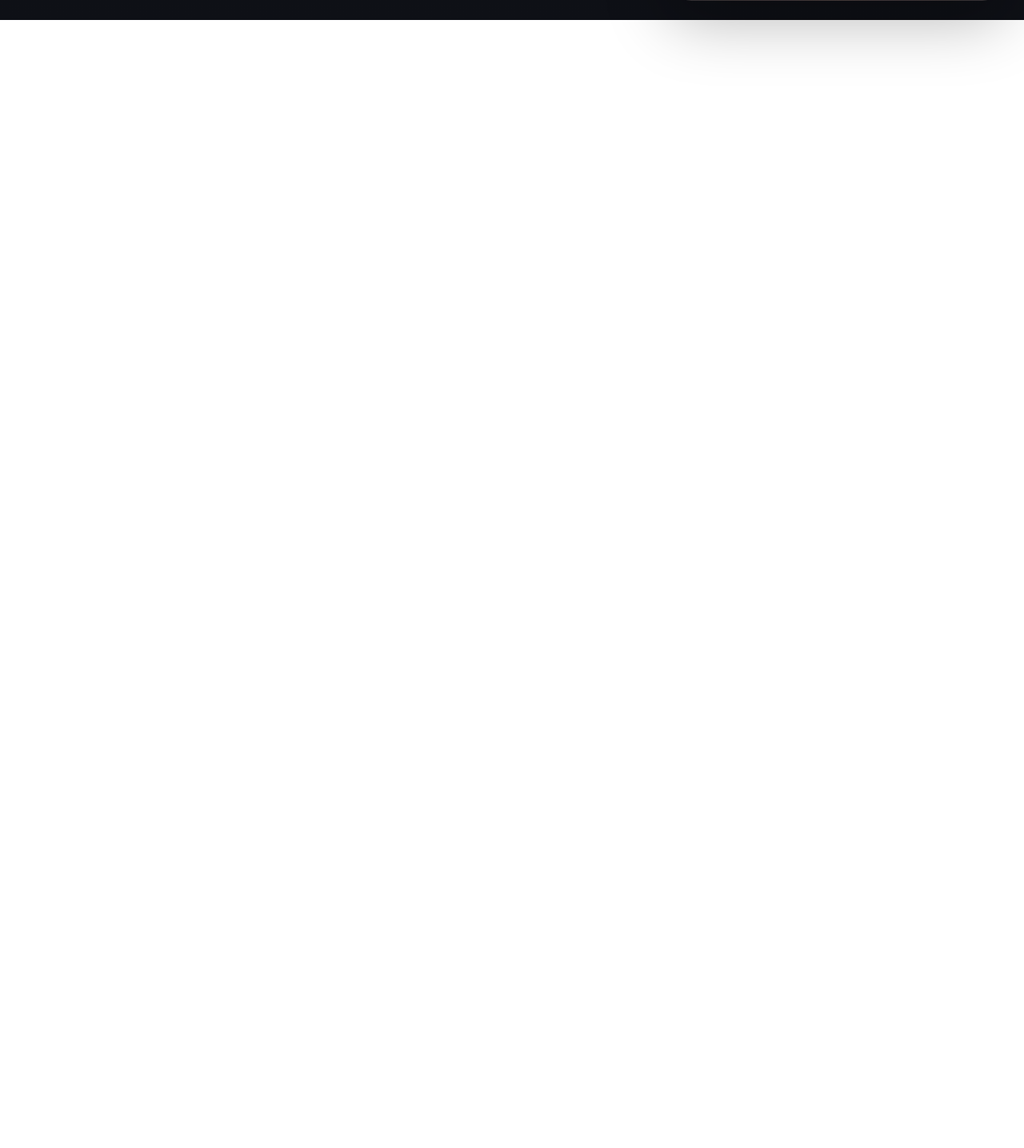
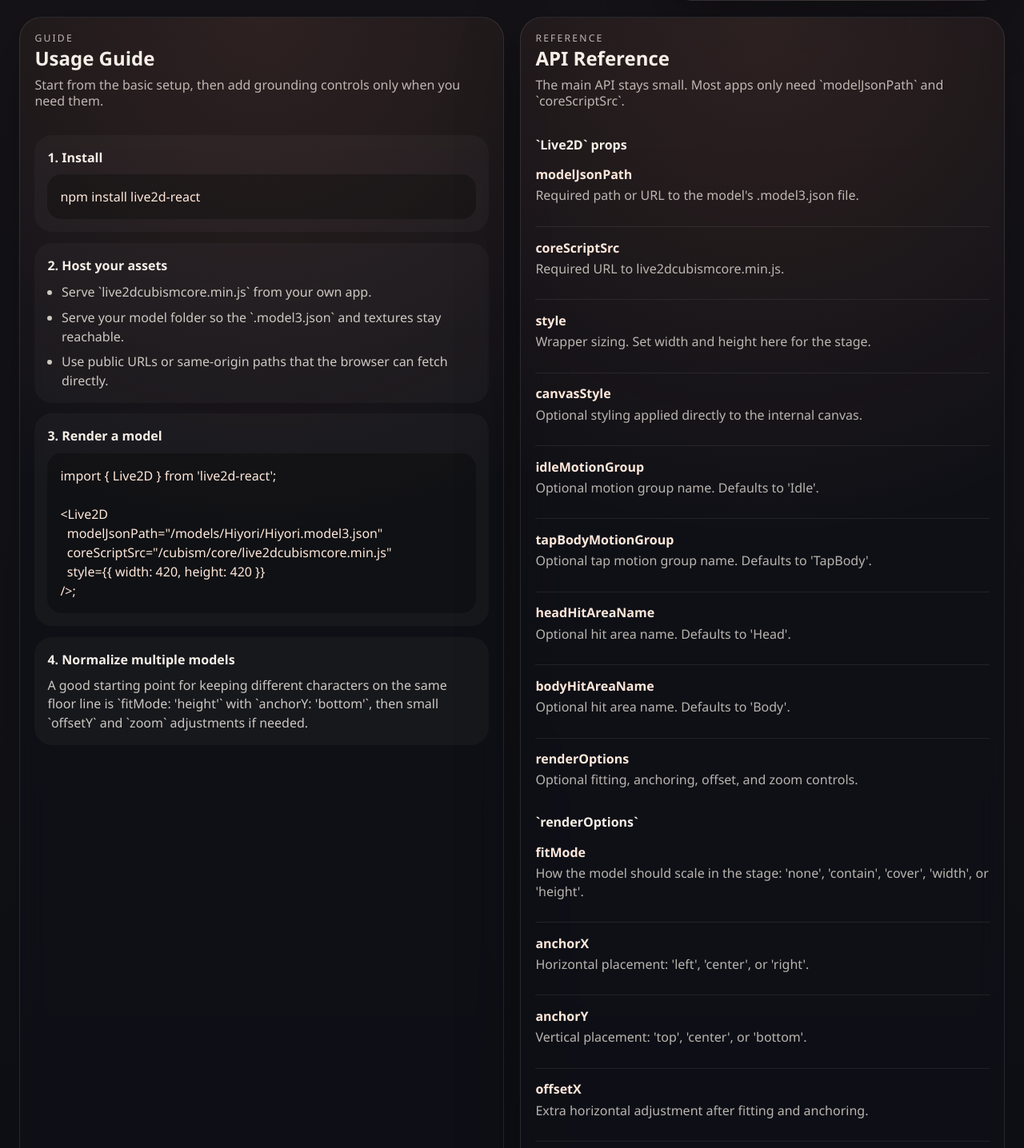
Before and after one commit to hivivo/live2d-react, a React (Vite) app: page / in a window 1280 px wide. Shown: the part 1074-2510 px from the top of the page at 80% size. Before the commit the page ends 1099 px from the top, so only its background shows below. Built offline with nearby package versions, Linux system fonts and the light colour scheme; no server answers.

Commit message:
Add usage guide and API docs to playground

```diff
--- a/src/App.css
+++ b/src/App.css
@@ -9,7 +9,8 @@
 .hero-panel,
 .viewer-card,
 .controls-card,
-.code-card {
+.code-card,
+.docs-card {
   border: 1px solid rgba(255, 255, 255, 0.1);
   border-radius: 28px;
   background:
@@ -100,7 +101,8 @@
 
 .viewer-card,
 .controls-card,
-.code-card {
+.code-card,
+.docs-card {
   padding: 1.15rem;
 }
 
@@ -258,8 +260,97 @@
   color: rgba(245, 239, 230, 0.74);
 }
 
+.docs-grid {
+  display: grid;
+  gap: 1.25rem;
+  grid-template-columns: repeat(2, minmax(0, 1fr));
+}
+
+.docs-card {
+  display: grid;
+  gap: 1rem;
+  align-content: start;
+}
+
+.docs-stack,
+.api-section {
+  display: grid;
+  gap: 0.85rem;
+}
+
+.doc-block {
+  display: grid;
+  gap: 0.6rem;
+  padding: 1rem;
+  border-radius: 22px;
+  background: rgba(255, 255, 255, 0.03);
+}
+
+.doc-block h3,
+.api-section h3 {
+  margin: 0;
+  font-size: 1rem;
+}
+
+.doc-block pre {
+  margin: 0;
+  overflow: auto;
+  padding: 1rem;
+  border-radius: 18px;
+  background: rgba(0, 0, 0, 0.28);
+  color: #ffe8db;
+  white-space: pre-wrap;
+}
+
+.docs-list {
+  margin: 0;
+  padding-left: 1.1rem;
+  display: grid;
+  gap: 0.45rem;
+  color: rgba(245, 239, 230, 0.82);
+}
+
+.doc-copy {
+  margin: 0;
+  color: rgba(245, 239, 230, 0.82);
+  line-height: 1.45;
+}
+
+.api-list {
+  margin: 0;
+  display: grid;
+  gap: 0.85rem;
+}
+
+.api-row {
+  display: grid;
+  gap: 0.2rem;
+  padding: 0.85rem 0;
+  border-top: 1px solid rgba(255, 255, 255, 0.08);
+}
+
+.api-row:first-child {
+  padding-top: 0;
+  border-top: 0;
+}
+
+.api-row dt {
+  font-weight: 700;
+  color: #ffe8db;
+}
+
+.api-row dd {
+  margin: 0;
+  color: rgba(245, 239, 230, 0.74);
+  line-height: 1.4;
+}
+
 @media (max-width: 1100px) {
   .playground-grid {
+    grid-template-columns: 1fr;
+  }
+
+  .docs-grid {
     grid-template-columns: 1fr;
   }
 
@@ -281,7 +372,8 @@
   .hero-panel,
   .viewer-card,
   .controls-card,
-  .code-card {
+  .code-card,
+  .docs-card {
     border-radius: 22px;
   }
 
--- a/src/App.tsx
+++ b/src/App.tsx
@@ -21,6 +21,15 @@ const demoBasePath = import.meta.env.BASE_URL;
 const fitModes: FitMode[] = ['none', 'contain', 'cover', 'width', 'height'];
 const anchorXOptions: AnchorX[] = ['left', 'center', 'right'];
 const anchorYOptions: AnchorY[] = ['top', 'center', 'bottom'];
+const installSnippet = `npm install live2d-react`;
+const minimalUsageSnippet = `import { Live2D } from 'live2d-react';
+
+<Live2D
+  modelJsonPath="/models/Hiyori/Hiyori.model3.json"
+  coreScriptSrc="/cubism/core/live2dcubismcore.min.js"
+  style={{ width: 420, height: 420 }}
+/>;
+`;
 
 const modelPresets: ModelPreset[] = [
   {
@@ -39,6 +48,72 @@ const modelPresets: ModelPreset[] = [
     modelJsonPath: ''
   }
 ];
+
+const propDocs = [
+  {
+    name: 'modelJsonPath',
+    description: "Required path or URL to the model's .model3.json file."
+  },
+  {
+    name: 'coreScriptSrc',
+    description: 'Required URL to live2dcubismcore.min.js.'
+  },
+  {
+    name: 'style',
+    description: 'Wrapper sizing. Set width and height here for the stage.'
+  },
+  {
+    name: 'canvasStyle',
+    description: 'Optional styling applied directly to the internal canvas.'
+  },
+  {
+    name: 'idleMotionGroup',
+    description: "Optional motion group name. Defaults to 'Idle'."
+  },
+  {
+    name: 'tapBodyMotionGroup',
+    description: "Optional tap motion group name. Defaults to 'TapBody'."
+  },
+  {
+    name: 'headHitAreaName',
+    description: "Optional hit area name. Defaults to 'Head'."
+  },
+  {
+    name: 'bodyHitAreaName',
+    description: "Optional hit area name. Defaults to 'Body'."
+  },
+  {
+    name: 'renderOptions',
+    description: 'Optional fitting, anchoring, offset, and zoom controls.'
+  }
+] as const;
+
+const renderOptionDocs = [
+  {
+    name: 'fitMode',
+    description: "How the model should scale in the stage: 'none', 'contain', 'cover', 'width', or 'height'."
+  },
+  {
+    name: 'anchorX',
+    description: "Horizontal placement: 'left', 'center', or 'right'."
+  },
+  {
+    name: 'anchorY',
+    description: "Vertical placement: 'top', 'center', or 'bottom'."
+  },
+  {
+    name: 'offsetX',
+    description: 'Extra horizontal adjustment after fitting and anchoring.'
+  },
+  {
+    name: 'offsetY',
+    description: 'Extra vertical adjustment after fitting and anchoring.'
+  },
+  {
+    name: 'zoom',
+    description: 'Extra scale multiplier applied after fitMode.'
+  }
+] as const;
 
 function formatNumber(value: number) {
   return Number.parseFloat(value.toFixed(2)).toString();
@@ -420,6 +495,82 @@ function App() {
           </div>
         </div>
       </section>
+
+      <section className="docs-grid">
+        <article className="docs-card">
+          <div className="panel-header">
+            <div>
+              <p className="section-kicker">Guide</p>
+              <h2>Usage Guide</h2>
+            </div>
+            <p>Start from the basic setup, then add grounding controls only when you need them.</p>
+          </div>
+
+          <div className="docs-stack">
+            <div className="doc-block">
+              <h3>1. Install</h3>
+              <pre>{installSnippet}</pre>
+            </div>
+
+            <div className="doc-block">
+              <h3>2. Host your assets</h3>
+              <ul className="docs-list">
+                <li>Serve `live2dcubismcore.min.js` from your own app.</li>
+                <li>Serve your model folder so the `.model3.json` and textures stay reachable.</li>
+                <li>Use public URLs or same-origin paths that the browser can fetch directly.</li>
+              </ul>
+            </div>
+
+            <div className="doc-block">
+              <h3>3. Render a model</h3>
+              <pre>{minimalUsageSnippet}</pre>
+            </div>
+
+            <div className="doc-block">
+              <h3>4. Normalize multiple models</h3>
+              <p className="doc-copy">
+                A good starting point for keeping different characters on the same floor line is
+                `fitMode: 'height'` with `anchorY: 'bottom'`, then small `offsetY` and `zoom`
+                adjustments if needed.
+              </p>
+            </div>
+          </div>
+        </article>
+
+        <article className="docs-card">
+          <div className="panel-header">
+            <div>
+              <p className="section-kicker">Reference</p>
+              <h2>API Reference</h2>
+            </div>
+            <p>The main API stays small. Most apps only need `modelJsonPath` and `coreScriptSrc`.</p>
+          </div>
+
+          <div className="api-section">
+            <h3>`Live2D` props</h3>
+            <dl className="api-list">
+              {propDocs.map(item => (
+                <div key={item.name} className="api-row">
+                  <dt>{item.name}</dt>
+                  <dd>{item.description}</dd>
+                </div>
+              ))}
+            </dl>
+          </div>
+
+          <div className="api-section">
+            <h3>`renderOptions`</h3>
+            <dl className="api-list">
+              {renderOptionDocs.map(item => (
+                <div key={item.name} className="api-row">
+                  <dt>{item.name}</dt>
+                  <dd>{item.description}</dd>
+                </div>
+              ))}
+            </dl>
+          </div>
+        </article>
+      </section>
     </main>
   );
 }
```
